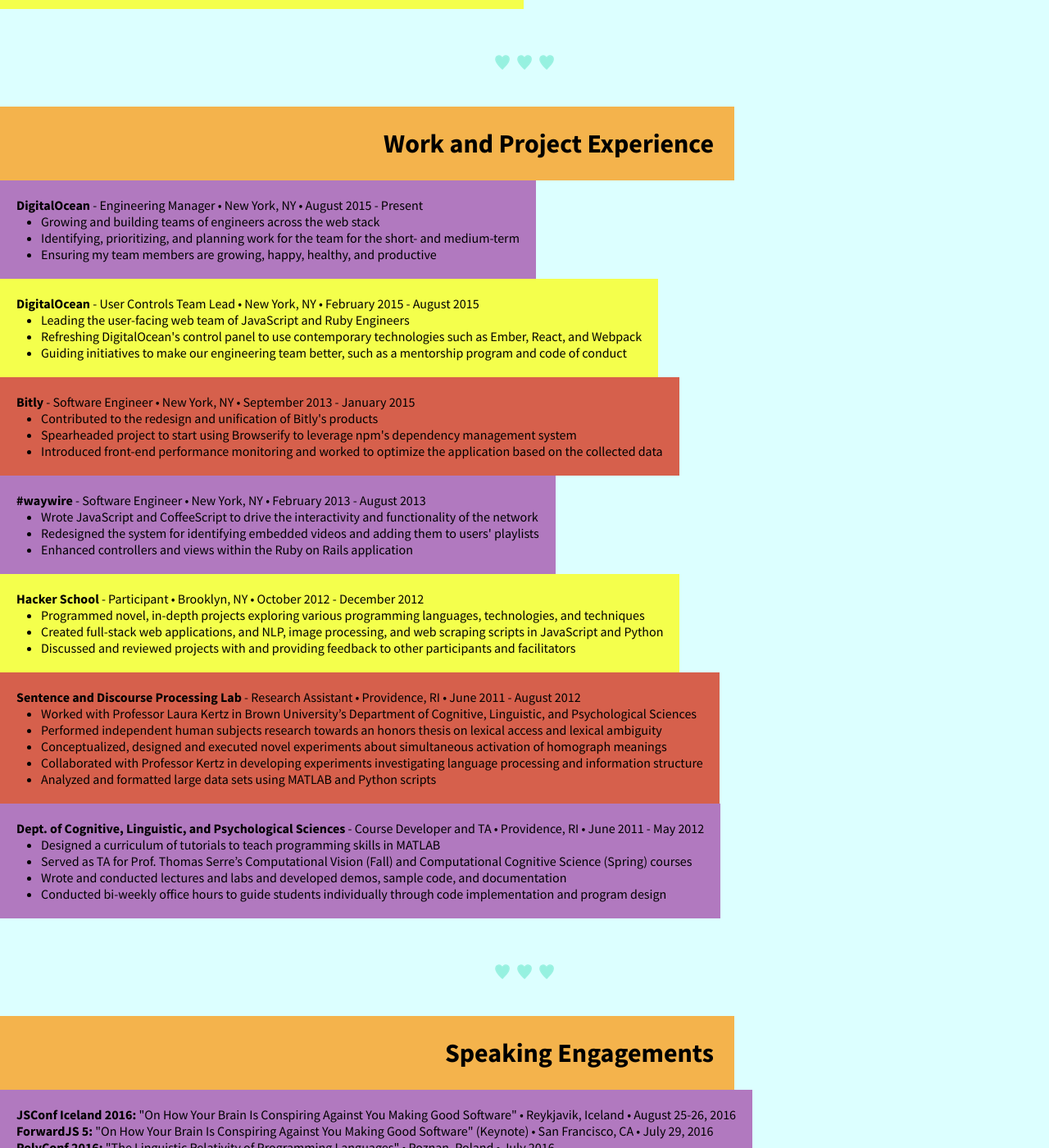
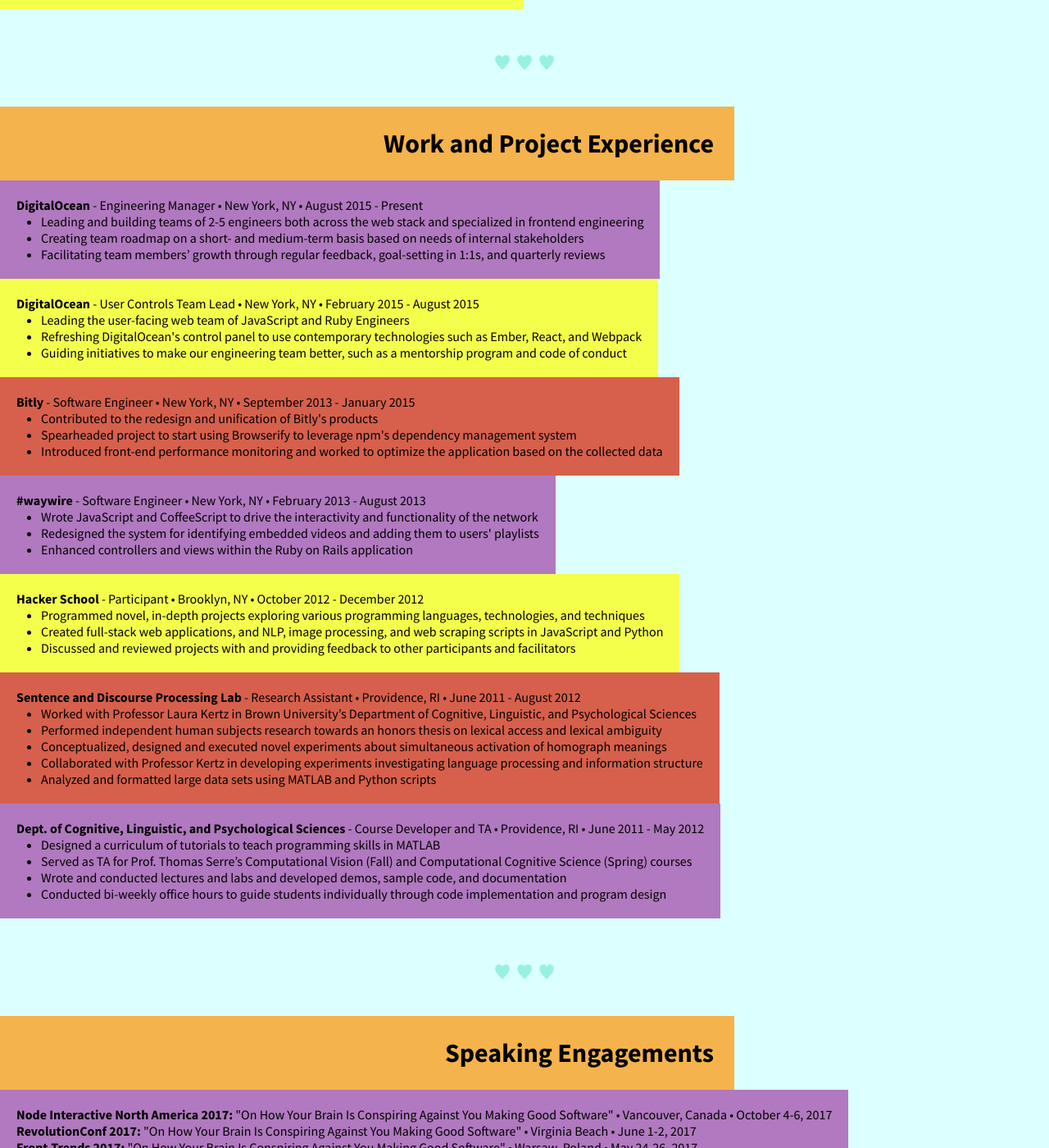
Before and after one commit to jennazee/jennazee.github.io, a Jekyll site: the page resume.html, which Jekyll copies as it is, in a window 1280 px wide and 1400 px high, scrolled down 725 px. Shown: the whole window at 82% size. Built offline with Jekyll 4.4.1, drawn with Linux system fonts in a browser that asks for light colours; some of the changed text lies outside the part shown.

Commit message:
update talk list, resume, tetrjs

```diff
--- a/resume.html
+++ b/resume.html
@@ -40,9 +40,9 @@
       <div class="Resume__entry">
         <p><strong><a href="http://digitalocean.com">DigitalOcean</a></strong> - Engineering Manager • New York, NY • August 2015 - Present</p>
         <ul>
-          <li>Growing and building teams of engineers across the web stack</li>
-          <li>Identifying, prioritizing, and planning work for the team for the short- and medium-term</li>
-          <li>Ensuring my team members are growing, happy, healthy, and productive</li>
+          <li>Leading and building teams of 2-5 engineers both across the web stack and specialized in frontend engineering </li>
+          <li>Creating team roadmap on a short- and medium-term basis based on needs of internal stakeholders</li>
+          <li>Facilitating team members’ growth through regular feedback, goal-setting in 1:1s, and quarterly reviews</li>
         </ul>
       </div>
 
@@ -107,6 +107,12 @@
     <div class="Resumebox">
       <h2 class="Heading">Speaking Engagements</h2>
       <div class="Resume__entry">
+        <p><strong>Node Interactive North America 2017: </strong><a href="at-nina.html">"On How Your Brain Is Conspiring Against You Making Good Software"</a> • Vancouver, Canada • October 4-6, 2017</span></p>
+
+        <p><strong>RevolutionConf 2017: </strong><a href="at-revconf.html">"On How Your Brain Is Conspiring Against You Making Good Software"</a> • Virginia Beach • June 1-2, 2017</span></p>
+
+        <p><strong>Front-Trends 2017: </strong><a href="at-front-trends.html">"On How Your Brain Is Conspiring Against You Making Good Software"</a> • Warsaw, Poland • May 24-26, 2017</span></p>
+
         <p><strong>JSConf Iceland 2016: </strong><a href="at-jsconfis.html">"On How Your Brain Is Conspiring Against You Making Good Software"</a> • Reykjavik, Iceland • August 25-26, 2016</span></p>
 
         <p><strong>ForwardJS 5: </strong><a href="at-forwardjs.html">"On How Your Brain Is Conspiring Against You Making Good Software" (Keynote)</a> • San Francisco, CA • July 29, 2016</span></p>
```
Also changed, not shown: tetres6-bundle.js.
